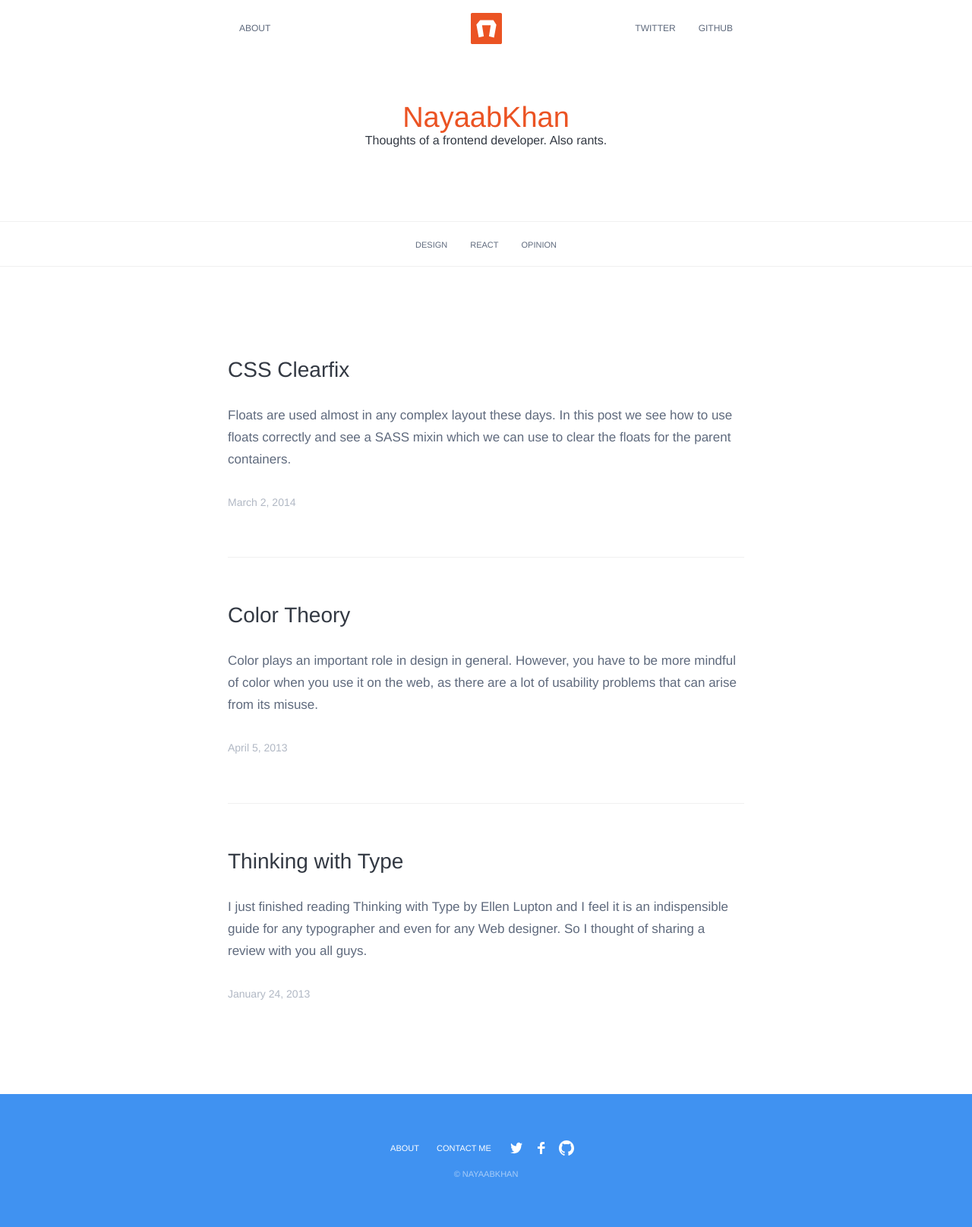
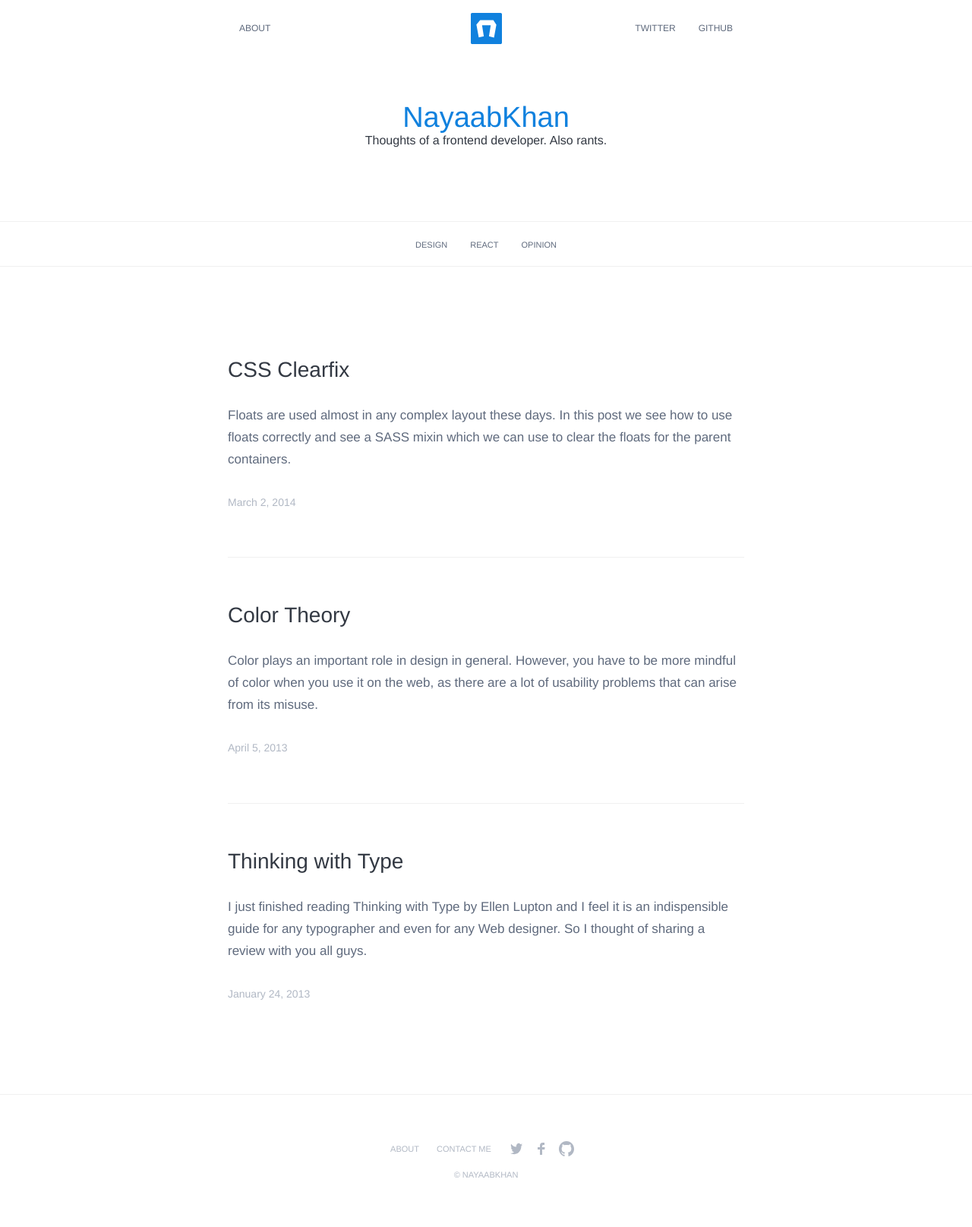
Before and after one commit to nayaabkhan/nayaabkhan.github.io, a Jekyll site: the page built from index.html, in a window 1280 px wide. Shown: the whole page at 76% size. Built offline with Jekyll 4.4.1, drawn with Linux system fonts in a browser that asks for light colours.

Commit message:
Change in brand color, no accent color anymore.

```diff
--- a/_sass/_base.scss
+++ b/_sass/_base.scss
@@ -40,10 +40,10 @@ ul, ol, dl, figure, table,
 a {
   transition: .4s color;
   text-decoration: none;
-  color: $accent-color;
+  color: $brand-color;
 
   &:hover {
-    color: lighten($accent-color, 20%);
+    color: lighten($brand-color, 20%);
   }
 }
 
--- a/_sass/components/_footer.scss
+++ b/_sass/components/_footer.scss
@@ -1,9 +1,12 @@
+$footer-color: lighten($text-color, 30%);
+
 .site-footer {
+  border-top: 1px solid $border-color;
   padding: 60px;
   text-transform: uppercase;
   font-size: 11px;
   text-align: center;
-  color: rgba(255,255,255,0.55);
+  color: $footer-color;
 }
 
 .site-footer__links a {
@@ -11,11 +14,11 @@
   margin-right: 20px;
   line-height: 20px;
   vertical-align: middle;
-  color: #FFF;
+  color: $footer-color;
 }
 
 .site-footer__links svg {
-  fill: #FFF;
+  fill: $footer-color;
 }
 
 .site-footer__social {
--- a/_sass/components/_header.scss
+++ b/_sass/components/_header.scss
@@ -58,7 +58,7 @@
   transition: .4s fill;
 
   &:hover {
-    fill: $accent-color;
+    fill: lighten($brand-color, 7%);
   }
 }
 
--- a/_sass/config/_colors.scss
+++ b/_sass/config/_colors.scss
@@ -1,7 +1,6 @@
 $text-color:       #5f6a7d;
-$brand-color:      #EB5323;
-$accent-color:     #4092F1;
+$brand-color:      #1081DE;
 $page-color:       #FFF;
-$background-color: $accent-color;
+$background-color: #FFF;
 
 $border-color:     #F0F0F0;
```
